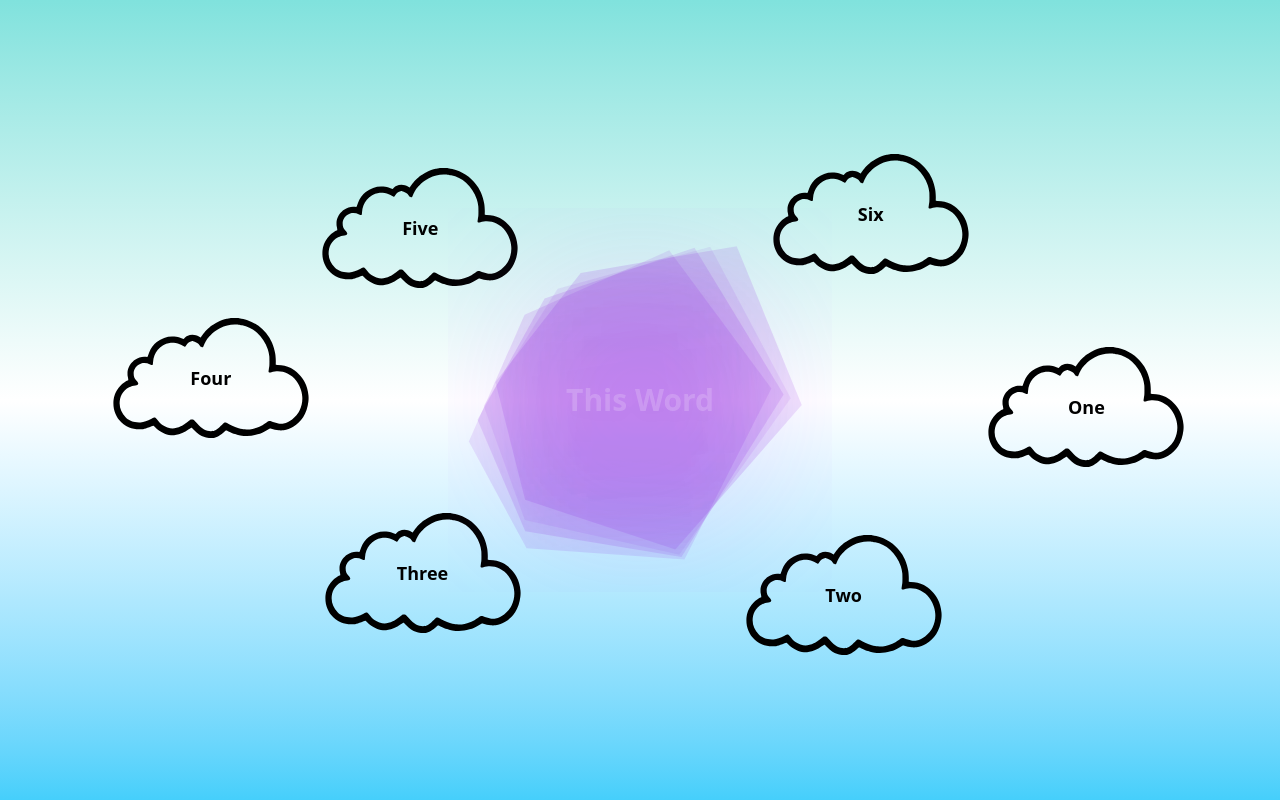
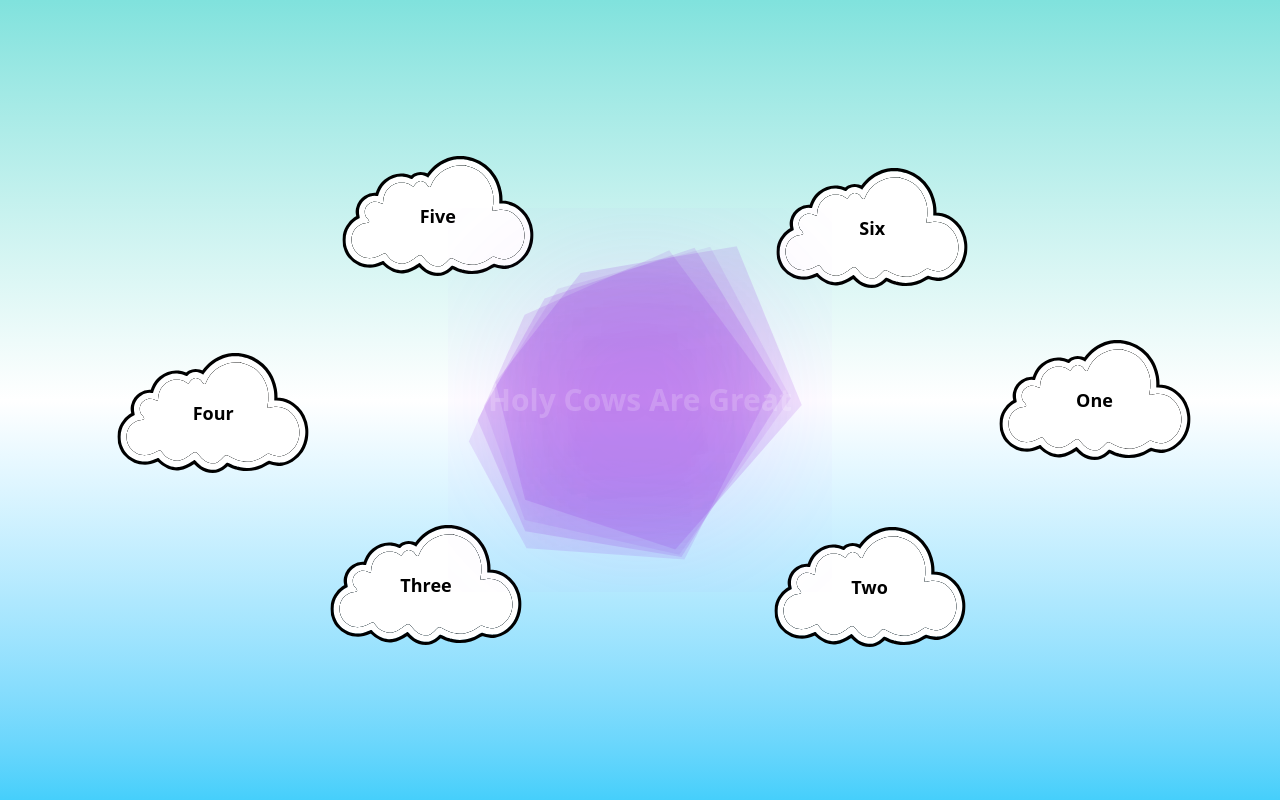
Before and after one commit to gupta-harshal/LanguageLearning, a React (Vite) app in the folder Frontend/: page /cardgame1 in a window 1280 px wide. Built offline with nearby package versions, Linux system fonts and the light colour scheme.

Commit message:
add recoil states

```diff
--- a/Frontend/package.json
+++ b/Frontend/package.json
@@ -13,8 +13,8 @@
     "@dnd-kit/core": "^6.3.1",
     "@tailwindcss/vite": "^4.1.11",
     "framer-motion": "^12.23.2",
-    "react": "^19.1.0",
-    "react-dom": "^19.1.0",
+    "react": "^18.2.0",
+    "react-dom": "^18.2.0",
     "react-router-dom": "^7.6.3",
     "recoil": "^0.7.7",
     "tailwindcss": "^4.1.11"
--- /dev/null
+++ b/Frontend/src/atoms/flashcardreading/word.tsx
@@ -0,0 +1,5 @@
+import { atom } from 'recoil';
+export const readingWord=atom<string>({
+    key: 'readingWord',
+    default : 'Holy Cows Are Great'
+})
--- a/Frontend/src/components/FlashCardReading/orb.tsx
+++ b/Frontend/src/components/FlashCardReading/orb.tsx
@@ -1,11 +1,13 @@
 import { motion } from 'framer-motion';
+import Droppable from '../../utils/FlashCardReading/drop';
+import { useRecoilValue } from 'recoil';
+import { readingWord } from '../../atoms/flashcardreading/word';
 
-interface OrbProps {
-  text: string;
-}
+export default function Orb() {
+  const word = useRecoilValue(readingWord);
 
-export default function Orb({ text }: OrbProps) {
   return (
+    <Droppable id="orb">
       <div className="relative w-96 h-96 flex items-center justify-center overflow-hidden">
         {/* Misty background blobs */}
         {[...Array(4)].map((_, i) => (
@@ -31,14 +33,14 @@ export default function Orb({ text }: OrbProps) {
           />
         ))}
 
-      {/* Text */}
+        {/* Word text */}
         <motion.div
           className="z-20 text-white text-3xl font-bold drop-shadow-xl"
           initial={{ opacity: 0 }}
           animate={{ opacity: [0, 1, 1, 0] }}
           transition={{ duration: 5, repeat: Infinity, ease: 'easeInOut' }}
         >
-        {text}
+          {word}
         </motion.div>
 
         {/* Glowing center mist */}
@@ -48,5 +50,6 @@ export default function Orb({ text }: OrbProps) {
           transition={{ duration: 6, repeat: Infinity }}
         />
       </div>
+    </Droppable>
   );
 }
--- a/Frontend/src/main.tsx
+++ b/Frontend/src/main.tsx
@@ -4,7 +4,7 @@ import './App.css'
 import {createBrowserRouter, RouterProvider} from 'react-router-dom'
 import Home from './pages/Home.tsx'
 import CardGame1 from './pages/CardGame1.tsx'
-
+import { RecoilRoot } from 'recoil'
 const router= createBrowserRouter([{
   path: '/',
   element: <Home/>,
@@ -17,6 +17,8 @@ const router= createBrowserRouter([{
 ]);
 createRoot(document.getElementById('root')!).render(
   <StrictMode>
+    <RecoilRoot>
     <RouterProvider router={router} />
+    </RecoilRoot>
   </StrictMode>,
 )
--- a/Frontend/src/pages/CardGame1.tsx
+++ b/Frontend/src/pages/CardGame1.tsx
@@ -1,10 +1,9 @@
 import React, { useEffect, useState } from 'react';
 import Cloud from '../components/FlashCardReading/cloud';
-import DroppableOrb from '../utils/FlashCardReading/drop';
+import Orb from '../components/FlashCardReading/orb';
 import { DndContext } from '@dnd-kit/core';
 import type { DragEndEvent } from '@dnd-kit/core';
 import { motion } from 'framer-motion';
-
 type CloudData = {
   id: string;
   text: string;
@@ -160,7 +159,7 @@ export default function CardGame1() {
                 transition={{ duration: 2 }}
               />
             )}
-            <DroppableOrb />
+            <Orb />
           </div>
         </div>
       </div>
--- a/Frontend/src/utils/FlashCardReading/drop.tsx
+++ b/Frontend/src/utils/FlashCardReading/drop.tsx
@@ -1,12 +1,13 @@
 import { useDroppable } from '@dnd-kit/core';
-import Orb from '../../components/FlashCardReading/orb';
+import type { ReactNode } from 'react';
 
-export default function DroppableOrb() {
-  const { setNodeRef } = useDroppable({ id: 'orb' });
+interface DroppableProps {
+  id: string;
+  children: ReactNode;
+}
 
-  return (
-    <div ref={setNodeRef}>
-      <Orb text="This Word" />
-    </div>
-  );
+export default function Droppable({ id, children }: DroppableProps) {
+  const { setNodeRef } = useDroppable({ id });
+
+  return <div ref={setNodeRef}>{children}</div>;
 }
```
Also changed, not shown: Frontend/src/assets/cloud.svg, Frontend/src/atoms/f.txt (added), 1 other file (tests, documents, lock files or other folders). Lines whose indentation alone changed are shown as unchanged.
